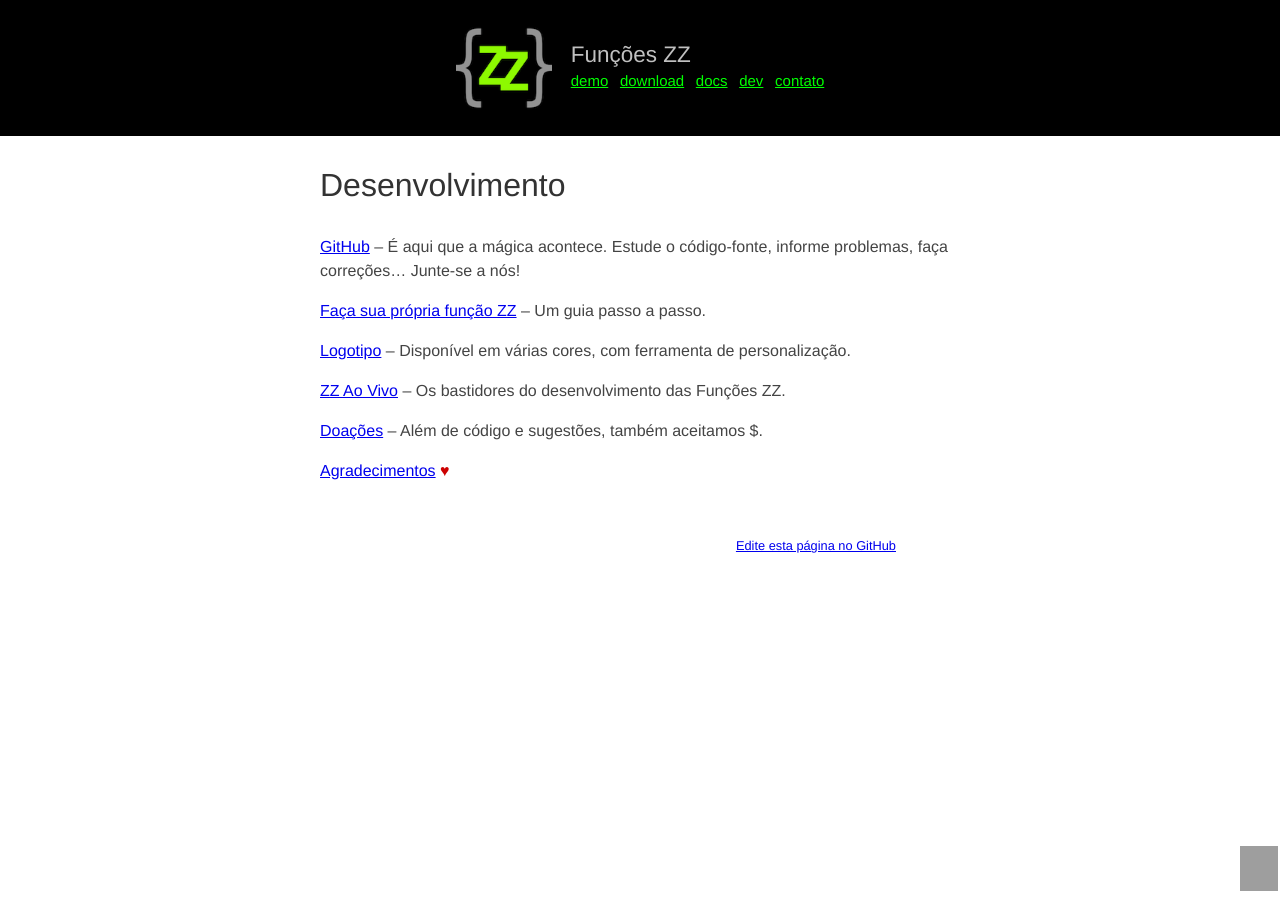
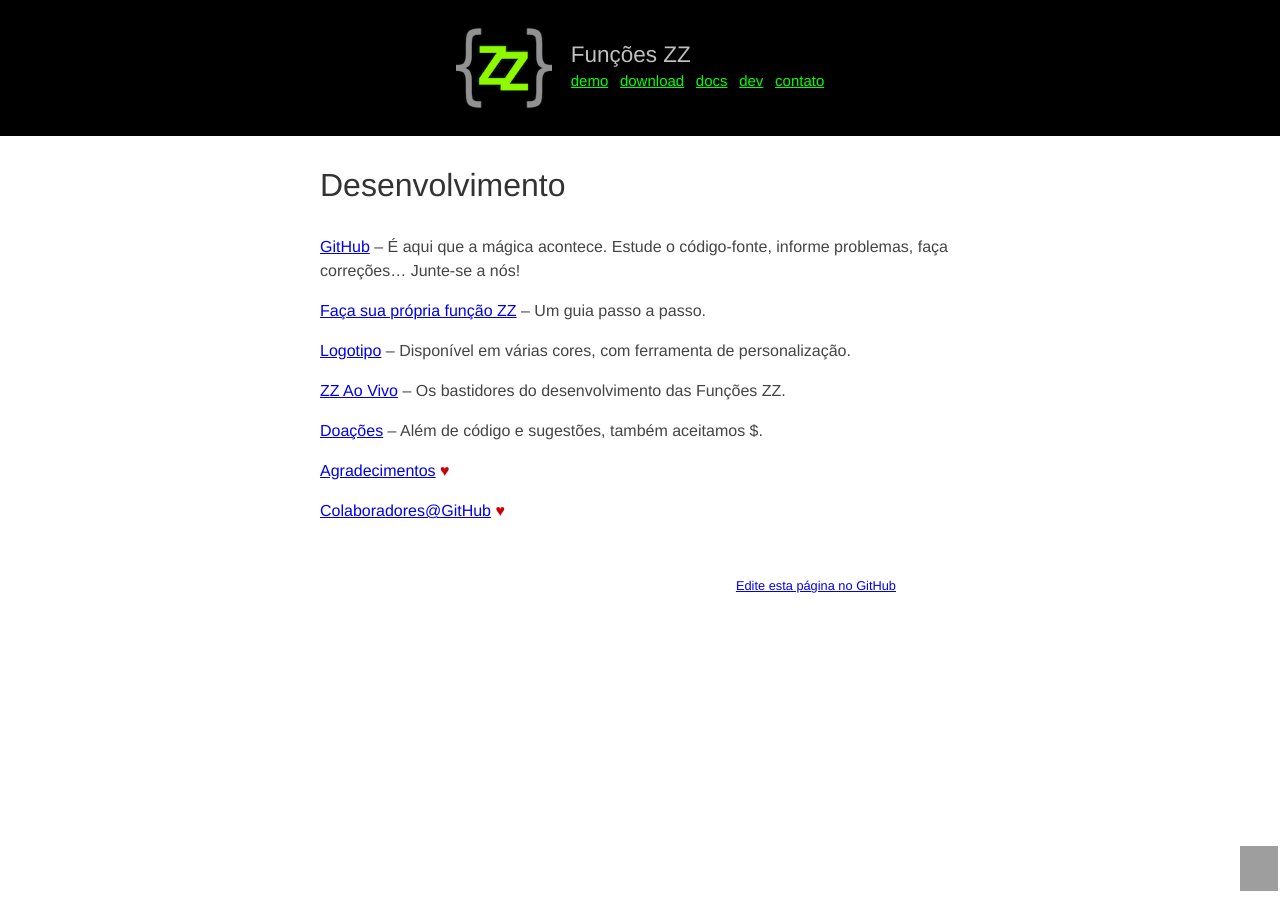
Before and after one commit to funcoeszz/funcoeszz.github.io, a Jekyll site: the page built from dev.html, in a window 1280 px wide. Built offline with Jekyll 4.4.1, drawn with Linux system fonts in a browser that asks for light colours; Markdown is read by kramdown in place of the engine named in the settings; grey boxes are pictures that could not be loaded.

Commit message:
Add link pros colaboradores no GitHub

```diff
--- a/dev.html
+++ b/dev.html
@@ -31,3 +31,8 @@ title: Desenvolvimento
     <a href="/thanks.html">Agradecimentos</a>
     <span style="color:#C00">♥</span>
 </p>
+
+<p>
+    <a href="https://github.com/funcoeszz/funcoeszz/graphs/contributors">Colaboradores@GitHub</a>
+    <span style="color:#C00">♥</span>
+</p>
--- a/thanks.html
+++ b/thanks.html
@@ -6,6 +6,8 @@ redirect_from: /equipe.html
 <p>Um agradecimento especial ao <a href="http://thobias.org">Thobias Salazar Trevisan</a>, super parceiro de <a href="aovivo.html">programação "ao vivo"</a> que tocou comigo as Funções ZZ <a href="hist.html">de 2002 a 2006</a>, dedicando incontáveis horas ao projeto. Ele é autor de diversas funções <a href="https://github.com/funcoeszz/funcoeszz/blob/master/zz/zzcalculaip.sh">avançadas</a> que estão aí até hoje funcionando bem. Valeu Tchê!</p>
 
 <p>Outro agradecimento especial ao <a href="https://github.com/itamarnet">Itamar Santos de Souza</a>, que em 2013 <a href="http://aurelio.net/blog/2013/08/30/novo-coautor-das-funcoes-zz-itamar-santos-de-souza/">tornou-se coautor das Funçõess ZZ</a>, mas que desde 2009 está muito ativo no projeto, criando várias funções novas, corrigindo problemas e empurrando as ZZ além das fronteiras, com suas criações <a href="https://github.com/funcoeszz/funcoeszz/blob/master/zz/zzmat.sh">insanas</a> :)</p>
+
+<p>Muito obrigado a <a href="https://github.com/funcoeszz/funcoeszz/graphs/contributors">todos os programadores</a> que nos ajudam com código lá no GitHub, seja corrigindo bugs ou criando funções novas.</p>
 
 <p>A vocês que contribuíram com dicas, ideias, informações, bug reports e código: <strong>MUITO OBRIGADO!</strong></p>
 
```
